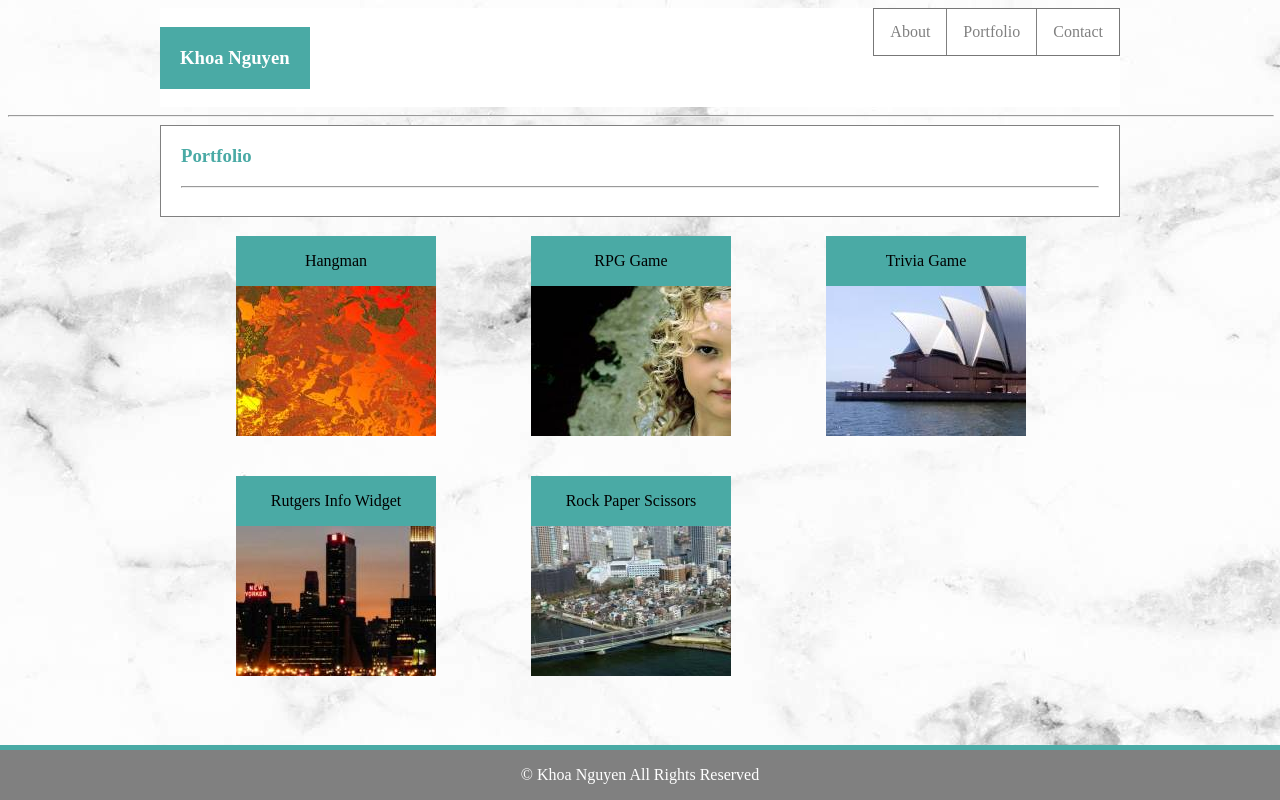
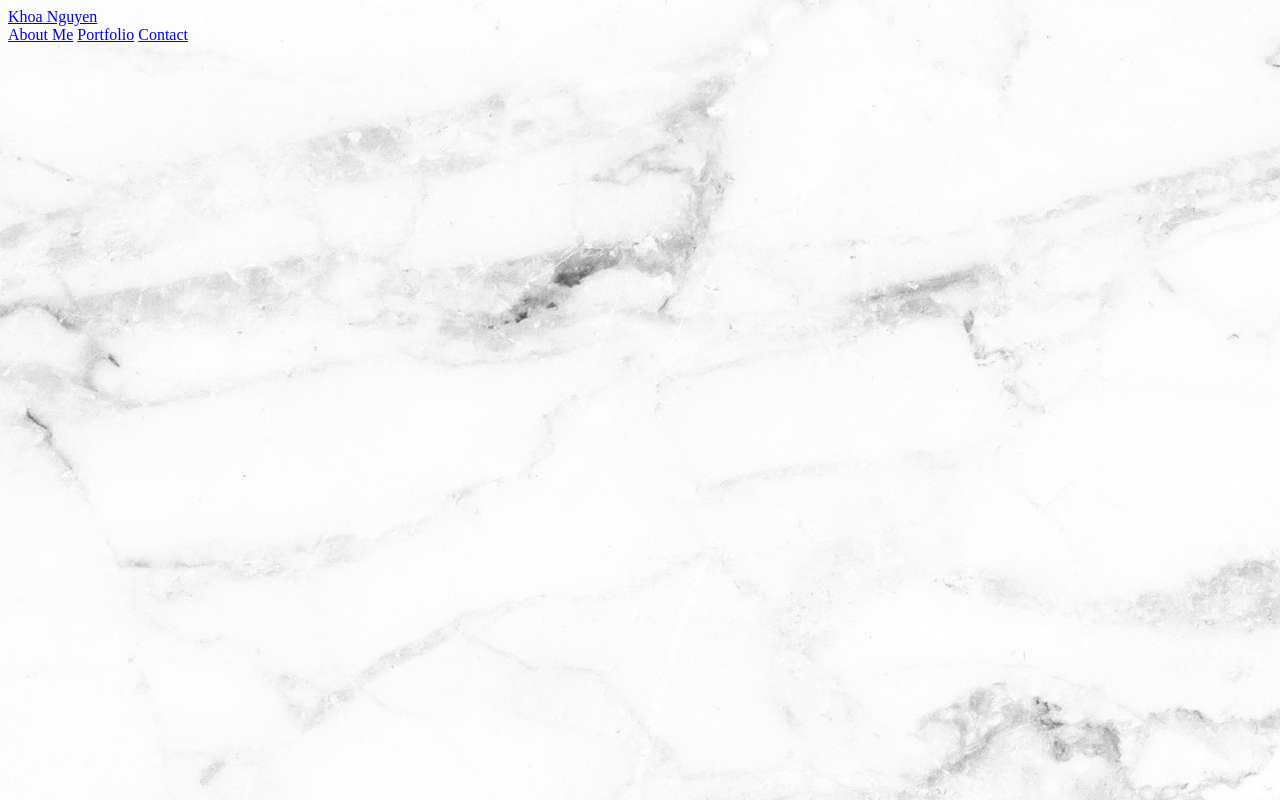
Before and after one commit to khnguyen94/Basic_Portfolio, a plain HTML site: page portfolio.html in a window 1280 px wide. Drawn offline with Linux system fonts and the light colour scheme.

Commit message:
complete rework of portfolio page, deleted all previous html, upadted it with header code

```diff
--- a/portfolio.html
+++ b/portfolio.html
@@ -1,78 +1,23 @@
 <!DOCTYPE html>
 <html lang="en">
-
 <head>
     <meta charset="UTF-8">
-    <title>Portfolio</title>
-    <link rel="stylesheet" href="../Basic_Portfolio/assets/css/style.css">
+    <title>About | Khoa Nguyen</title>
+    <link rel="stylesheet" type="text/css" href="../Basic_Portfolio/assets/css/style.css" >
 </head>
 
 <body>
-    <div class="container">
+    <header class="master-header">
         <div class="container">
-            <div class="container-inner">
-                <div class="headline">
-                    <div class="headline-inner">
-                        <div class="headline-innerleft">
-                            <h3 class="headline-name"> Khoa Nguyen </h3>
-                        </div>
-                        <div class="headline-innerright">
-                            <div class="headline-nav">
-                                <ul class="headline-navbar">
-                                    <li class="navlink"><a href="../Basic_Portfolio/index.html">About</a></out>
-                                    </li>
-                                    <li class="navlink"><a href="../Basic_Portfolio/portfolio.html">Portfolio</a></li>
-                                    <li class="navlink"><a href="../Basic_Portfolio/contact.html">Contact</a></li>
-                                </ul>
-                            </div>
-                        </div>
-                    </div>
-                </div>
+            <a href="../Basic_Portfolio/index.html">Khoa Nguyen</a>
+            <nav>
+                <a href="../Basic_Portfolio/index.html">About Me</a>
+                <a href="../Basic_Portfolio/portfolio.html">Portfolio</a>
+                <a href="../Basic_Portfolio/contact.html">Contact</a>
+            </nav>
+        </div>
+    </header>
 
-            </div>
 
-        </div>
-    </div>
-
-    <hr width="100%">
-
-    <div class="bottomsection">
-        <div class="panel">
-            <div class="panel-inner">
-                <div class="panel-headline">
-                    <h3> Portfolio </h3>
-                </div>
-                <hr>
-                <div class="panel-body">
-                    <ul class="proj-list">
-                        <li id="proj-item1">
-                            <div class="projtitle">Hangman</div>
-                        </li>
-                        <li id="proj-item2">
-                            <div class="projtitle">RPG Game</div>
-                        </li>
-                        <li id="proj-item3">
-                            <div class="projtitle">Trivia Game</div>
-                        </li>
-                        <li id="proj-item4">
-                            <div class="projtitle">Rutgers Info Widget</div>
-                        </li>
-                        <li id="proj-item5">
-                            <div class="projtitle">Rock Paper Scissors</div>
-                        </li>
-                    </ul>
-                </div>
-            </div>
-        </div>
-    </div>
-
-    </div>
-
-    <footer>
-        <p>© Khoa Nguyen All Rights Reserved</p>
-    </footer>
-
-    </div>
 </body>
-
 </html>
```
